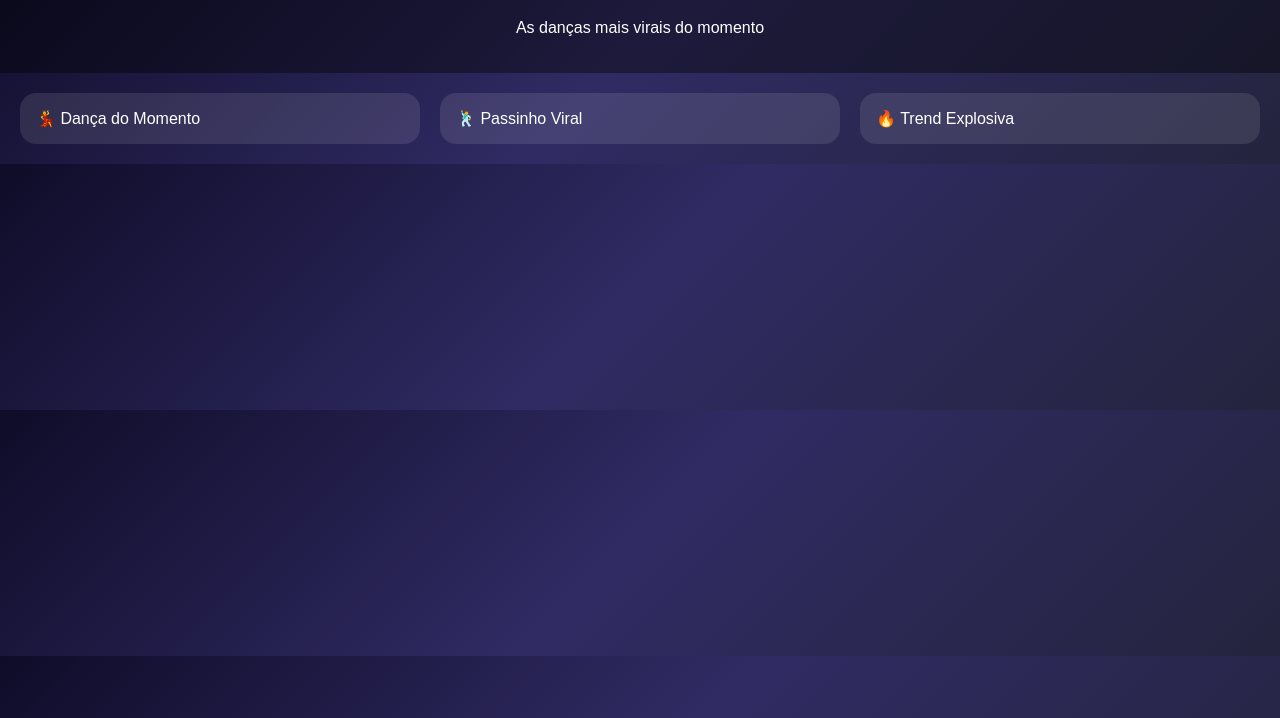
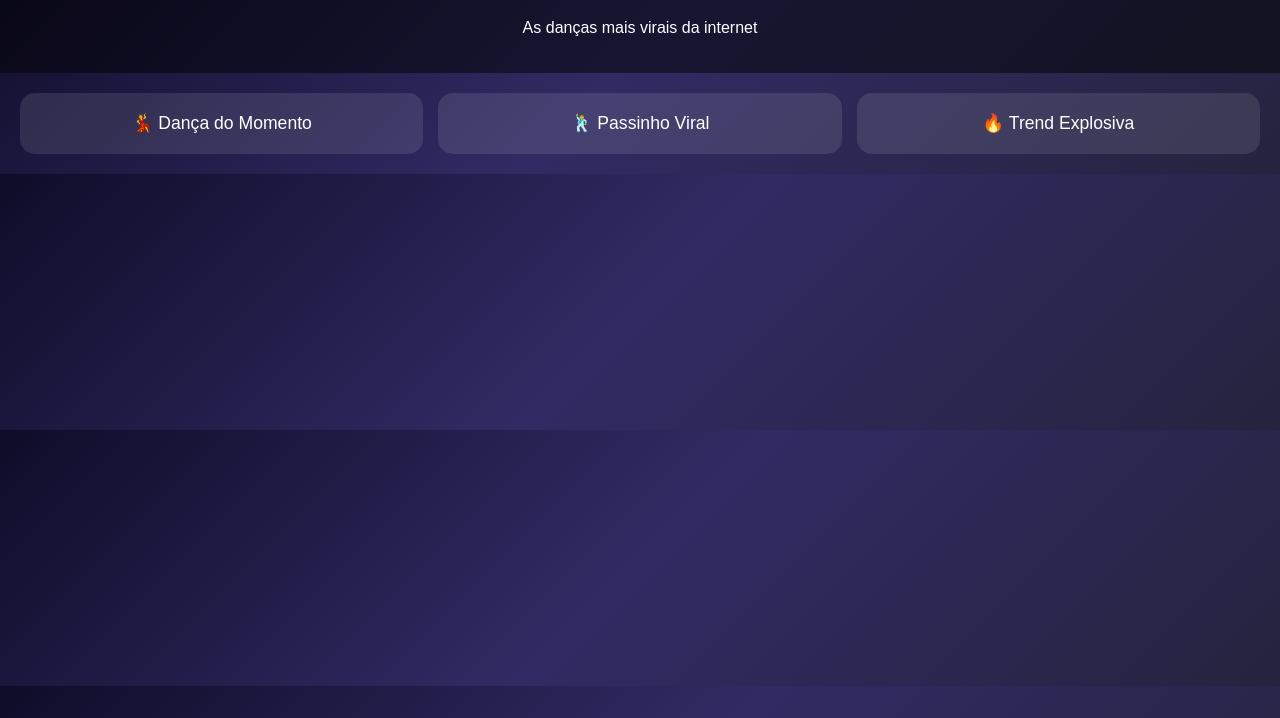
Before and after one commit to erickcaua438-gif/Viraldance-, a plain HTML site: page index.html in a window 1280 px wide. Shown: the part 82-800 px from the top of the page. Drawn offline with Linux system fonts and the light colour scheme.

Commit message:
Refactor HTML structure and styles

```diff
--- a/index.html
+++ b/index.html
@@ -1,40 +1,43 @@
 <!DOCTYPE html>
 <html lang="pt-BR">
 <head>
-  <meta charset="UTF-8" />
+  <meta charset="UTF-8">
   <title>ViralDance 🔥</title>
-  <meta name="viewport" content="width=device-width, initial-scale=1.0" />
+  <meta name="viewport" content="width=device-width, initial-scale=1.0">
 
   <style>
     body {
       margin: 0;
-      font-family: Arial, Helvetica, sans-serif;
+      font-family: Arial, sans-serif;
       background: linear-gradient(135deg, #0f0c29, #302b63, #24243e);
-      color: #fff;
+      color: white;
     }
     header {
       padding: 20px;
       text-align: center;
-      background: rgba(0,0,0,0.4);
+      background: rgba(0,0,0,0.5);
     }
     .container {
       padding: 20px;
       display: grid;
-      grid-template-columns: repeat(auto-fit, minmax(260px, 1fr));
-      gap: 20px;
+      grid-template-columns: repeat(auto-fit, minmax(250px, 1fr));
+      gap: 15px;
     }
     .card {
       background: rgba(255,255,255,0.1);
-      border-radius: 16px;
-      padding: 16px;
+      padding: 20px;
+      border-radius: 15px;
+      text-align: center;
+      font-size: 1.1rem;
     }
   </style>
 </head>
 
 <body>
+
   <header>
     <h1>ViralDance 🔥</h1>
-    <p>As danças mais virais do momento</p>
+    <p>As danças mais virais da internet</p>
   </header>
 
   <div class="container">
@@ -42,5 +45,6 @@
     <div class="card">🕺 Passinho Viral</div>
     <div class="card">🔥 Trend Explosiva</div>
   </div>
+
 </body>
 </html>
```
